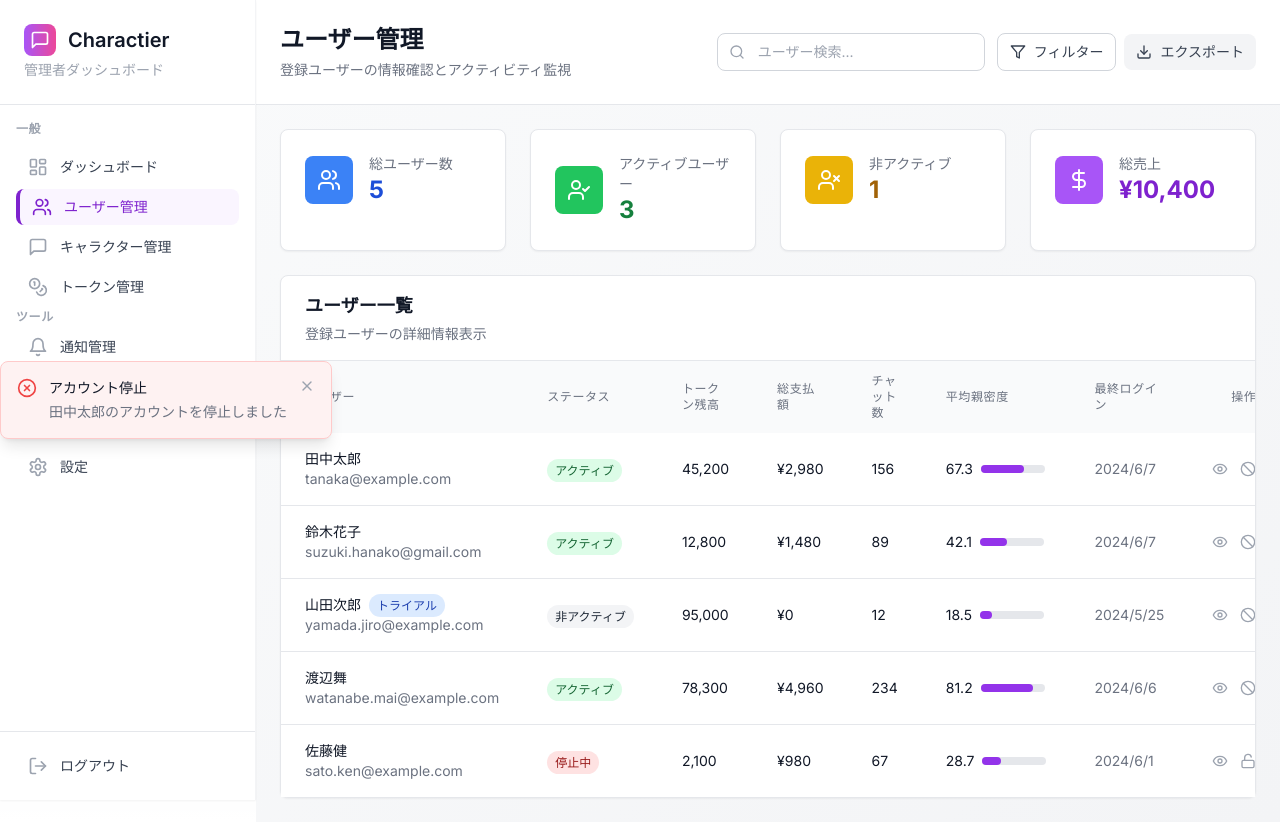
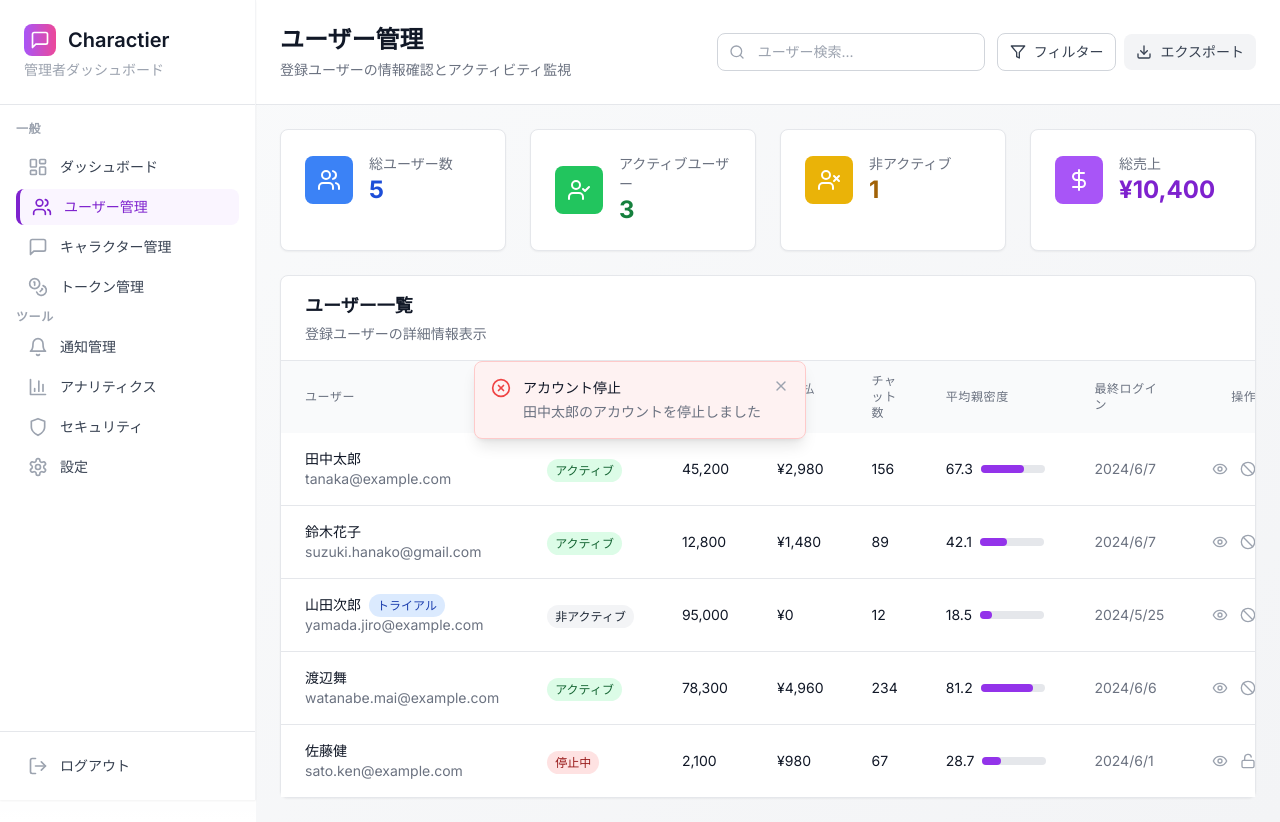
Before and after one commit to J-nakawatari/charactier-ai, a Next.js app in the folder frontend/: page /admin/users in a window 1280 px wide. Both pictures are taken after a click on the button 1248 px from the left and 469 px from the top of the page. Built offline with nearby package versions, Linux system fonts and the light colour scheme.

Commit message:
fix: トースト通知を画面上下左右中央に正確に配置
- Flexboxを使用して確実に画面中央に配置
- pointer-eventsを適切に設定してクリック動作を改善
- アニメーション効果を最適化

```diff
--- a/frontend/contexts/ToastContext.tsx
+++ b/frontend/contexts/ToastContext.tsx
@@ -115,7 +115,8 @@ const ToastContainer: React.FC = () => {
   if (toasts.length === 0) return null;
 
   return (
-    <div className="fixed top-1/2 left-1/2 transform -translate-x-1/2 -translate-y-1/2 z-50 space-y-3">
+    <div className="fixed inset-0 flex items-center justify-center z-50 pointer-events-none">
+      <div className="space-y-3">
         {toasts.map((toast) => (
           <div
             key={toast.id}
@@ -123,7 +124,8 @@ const ToastContainer: React.FC = () => {
               ${getToastStyles(toast.type)}
               border rounded-lg shadow-lg p-4 max-w-sm w-full
               transform transition-all duration-300 ease-in-out
-            animate-pulse
+              animate-in slide-in-from-top-5 duration-300
+              pointer-events-auto
             `}
           >
           <div className="flex items-start">
@@ -150,5 +152,6 @@ const ToastContainer: React.FC = () => {
           </div>
         ))}
       </div>
+    </div>
   );
 };
```
Lines whose indentation alone changed are shown as unchanged.
